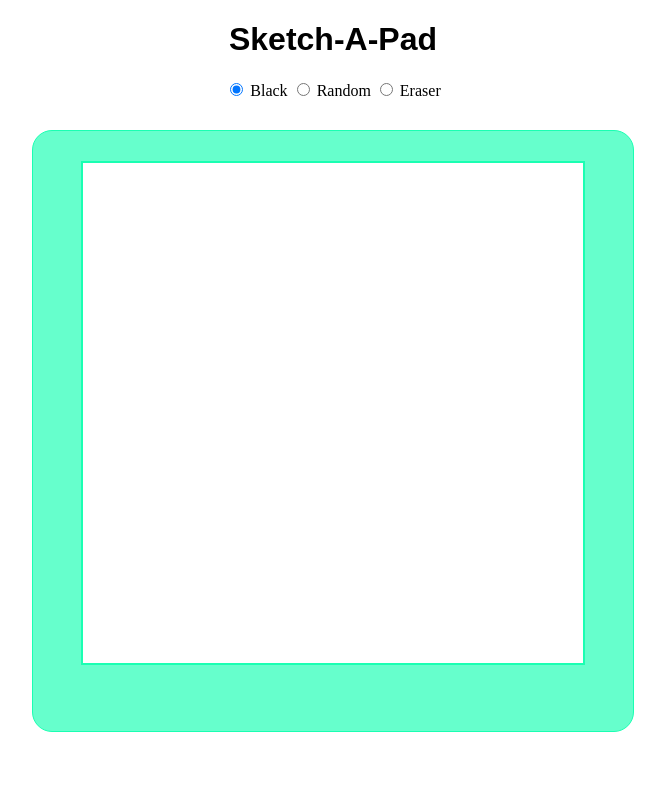
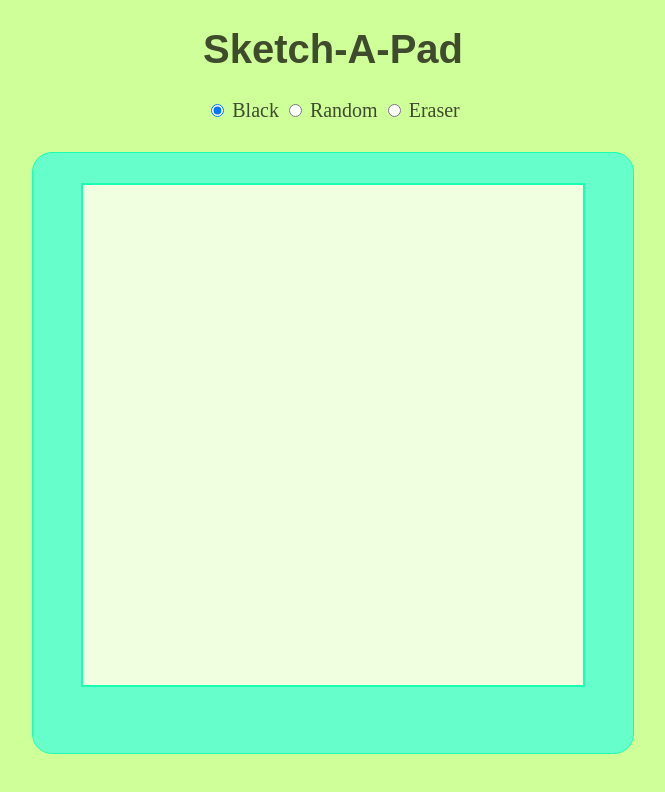
Before and after one commit to Electrofire55/Sketch-A-Pad, a plain HTML site: page index.html in a window 1280 px wide. Shown: the whole page, without its empty margins (307-972 px from the left). Drawn offline with nearby package versions, Linux system fonts and the light colour scheme.

Commit message:
Update style.css

```diff
--- a/css/style.css
+++ b/css/style.css
@@ -1,13 +1,17 @@
+body {
+background-color: #cfff98;
+}
 
 div#wrapper {
   margin: auto;
   text-align: center;
-
-
+  color: #3E4C2D;
+  font-size: 20px;
 }
 
 h1 {
   font-family: Arial;
+  color: #3E4C2D;
 }
 
 div#container {
@@ -16,7 +20,7 @@ div#container {
   width: 500px;
   height: 500px;
   border: 2px solid #1affb2;
-  background-color: white;
+  background-color: #F0FFE0;
 }
 
 div#outContainer {
```
